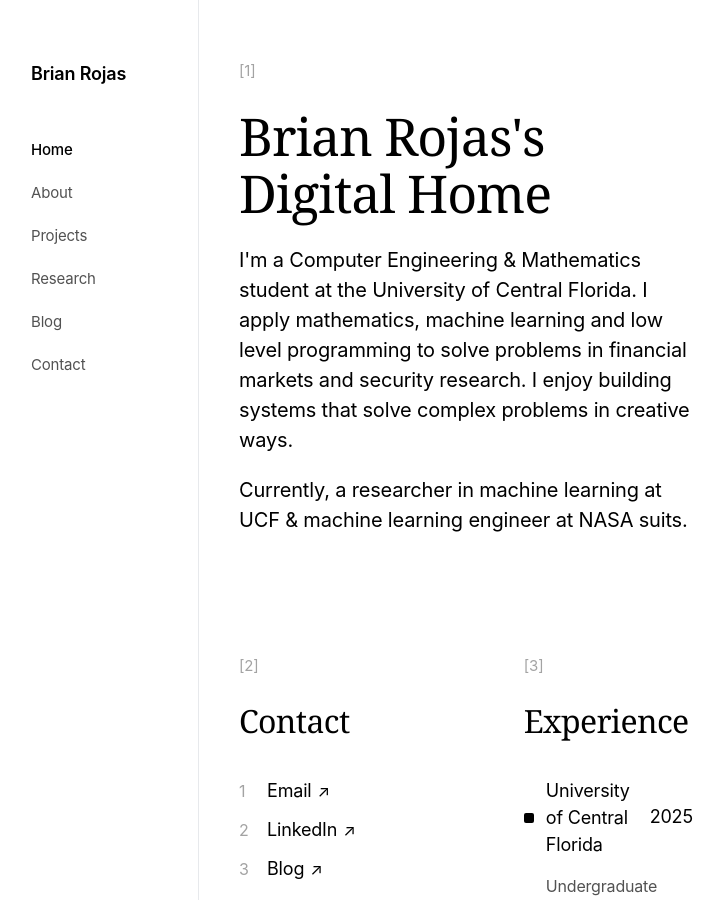
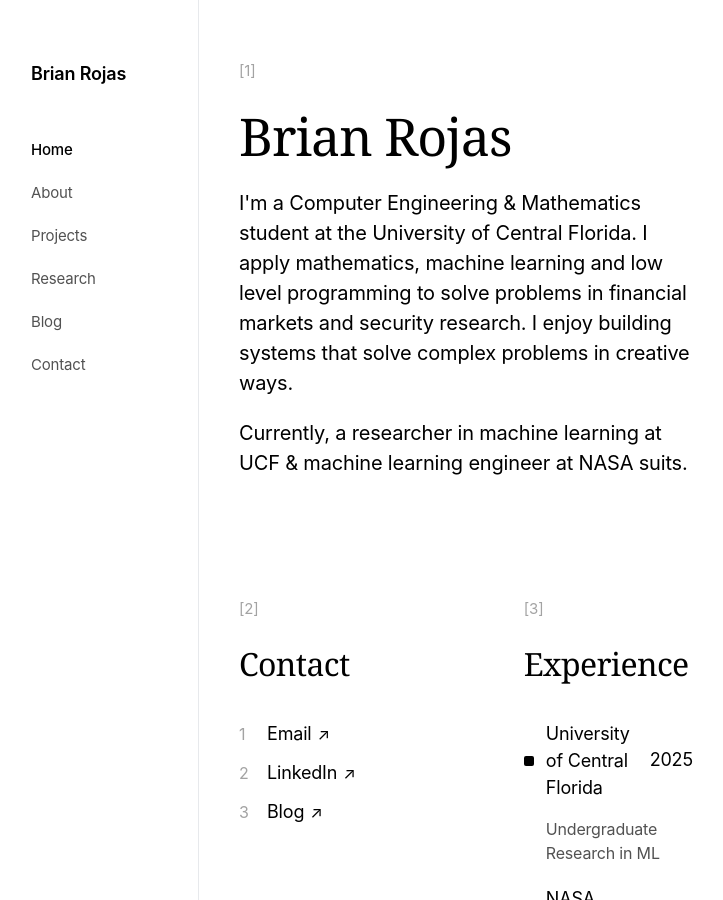
Before and after one commit to brianrojrc/brianrojrc.github.io, a Jekyll site: the page built from index.md, in a window 1280 px wide and 900 px high. Shown: the whole window, without its empty margins (1-724 px from the left). Built offline with Jekyll 4.4.1, drawn with Linux system fonts in a browser that asks for light colours; some web fonts are replaced.

Commit message:
Update index.md

```diff
--- a/index.md
+++ b/index.md
@@ -5,7 +5,7 @@ title: Home
 
 <header class="page-header">
     <span class="page-marker">[1]</span>
-    <h1>Brian Rojas's Digital Home</h1>
+    <h1>Brian Rojas</h1>
     <p class="intro">I'm a Computer Engineering & Mathematics student at the University of Central Florida. I apply mathematics, machine learning and low level programming to solve problems in financial markets and security research. I enjoy building systems that solve complex problems in creative ways.</p>
     <p class="currently">Currently, a researcher in machine learning at UCF & machine learning engineer at NASA suits.</p>
 </header>
```
